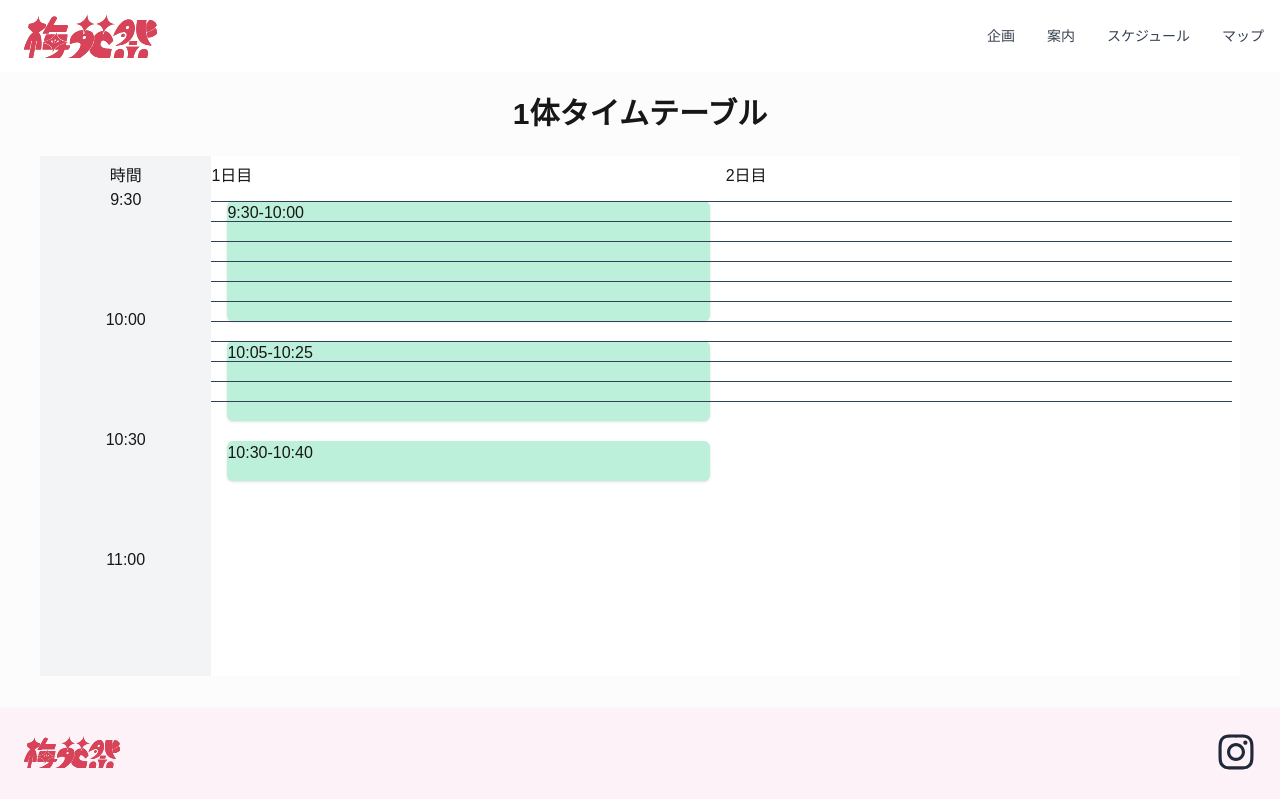
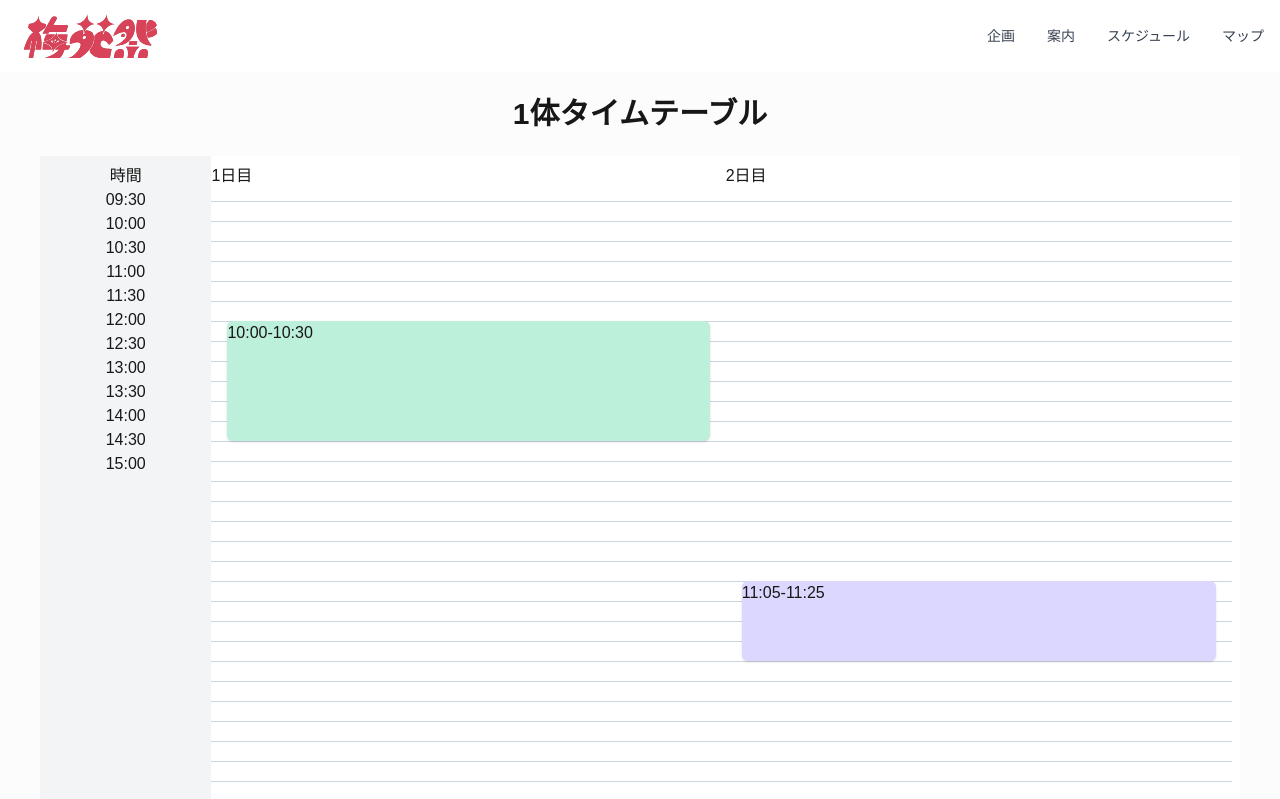
Before and after one commit to baiensai/2026, a Next.js app: page /timetable in a window 1280 px wide. Shown: the top 799 px of the page. Built offline with nearby package versions, Linux system fonts and the light colour scheme.

Commit message:
タイムテーブルの枠をmapで生成するように

```diff
--- a/app/timetable/page.js
+++ b/app/timetable/page.js
@@ -1,7 +1,15 @@
 import { HiExclamation, HiCalendar, HiMap, HiQuestionMarkCircle } from "react-icons/hi"
 import { Accordion, AccordionContent, AccordionPanel, accordionTheme, AccordionTitle, ThemeProvider } from "flowbite-react"
 
+const BASE_HEIGHT = 20 //20px per 5min
+
 function TimeTable() {
+  const times = Array.from({ length: 12 }, (_, i) => {
+    const hour = 9 + Math.floor((i + 1) / 2)
+    const minute = (i + 1) % 2 === 0 ? '00' : '30'
+    return `${hour.toString().padStart(2, '0')}:${minute}`
+  })
+
   return (
     <div>
       <p className="text-3xl font-semibold text-center mt-6">1体タイムテーブル</p>
@@ -12,49 +20,35 @@ function TimeTable() {
         <div className="flex w-full">
           <div className="w-1/7 bg-gray-100 p-2">
             <div className='text-center'>時間</div>
-            <div className="h-[120px] text-center">9:30</div>
-            <div className="h-[120px] text-center">10:00</div>
-            <div className="h-[120px] text-center">10:30</div>
-            <div className="h-[120px] text-center">11:00</div>
+            {times.map((time) => (
+              <div key={time} className={`h-[${6 * BASE_HEIGHT}px] text-center`}>
+                {time}
+              </div>
+            ))}
 
           </div>
 
           <div className="w-3/7 bg-white py-2">
             1日目
             <div className="relative mx-4" style={{ top: '13px' }}>
-              <div className='absolute rounded-md bg-green-200 w-full shadow' style={{ top: '0px', height: '120px' }}>9:30-10:00</div>
-              <div className='absolute rounded-md bg-green-200 w-full shadow' style={{ top: '140px', height: '80px' }}>10:05-10:25</div>
-              <div className='absolute rounded-md bg-green-200 w-full shadow' style={{ top: '240px', height: '40px' }}>10:30-10:40</div>
+              <div className='z-10 absolute rounded-md bg-green-200 w-full shadow' style={{ top: '120px', height: '120px' }}>10:00-10:30</div>
             </div>
             <div className='relative' style={{ top: '13px' }}>
-              <div className='border-t-1 border-slate-700 h-[20px]'></div>
-              <div className='border-t-1 border-slate-700 h-[20px]'></div>
-              <div className='border-t-1 border-slate-700 h-[20px]'></div>
-              <div className='border-t-1 border-slate-700 h-[20px]'></div>
-              <div className='border-t-1 border-slate-700 h-[20px]'></div>
-              <div className='border-t-1 border-slate-700 h-[20px]'></div>
-              <div className='border-t-1 border-slate-700 h-[20px]'></div>
-              <div className='border-t-1 border-slate-700 h-[20px]'></div>
-              <div className='border-t-1 border-slate-700 h-[20px]'></div>
-              <div className='border-t-1 border-slate-700 h-[20px]'></div>
-              <div className='border-t-1 border-slate-700 h-[20px]'></div>
+              {Array.from({ length: 12 * 6 }, (_, i) => {
+                return <div className='border-t-1 border-slate-300 h-[20px]' key={i} />
+              })}
             </div>
           </div>
 
           <div className="w-3/7 bg-white py-2 pr-2">
-          2日目
-          <div className='relative' style={{ top: '13px' }}>
-              <div className='border-t-1 border-slate-700 h-[20px]'></div>
-              <div className='border-t-1 border-slate-700 h-[20px]'></div>
-              <div className='border-t-1 border-slate-700 h-[20px]'></div>
-              <div className='border-t-1 border-slate-700 h-[20px]'></div>
-              <div className='border-t-1 border-slate-700 h-[20px]'></div>
-              <div className='border-t-1 border-slate-700 h-[20px]'></div>
-              <div className='border-t-1 border-slate-700 h-[20px]'></div>
-              <div className='border-t-1 border-slate-700 h-[20px]'></div>
-              <div className='border-t-1 border-slate-700 h-[20px]'></div>
-              <div className='border-t-1 border-slate-700 h-[20px]'></div>
-              <div className='border-t-1 border-slate-700 h-[20px]'></div>
+            2日目
+            <div className="relative mx-4" style={{ top: '13px' }}>
+              <div className='z-10 absolute rounded-md bg-purple-200 w-full shadow' style={{ top: '380px', height: '80px' }}>11:05-11:25</div>
+            </div>
+            <div className='relative' style={{ top: '13px' }}>
+              {Array.from({ length: 12 * 6 }, (_, i) => {
+                return <div className='border-t-1 border-slate-300 h-[20px]' key={i} />
+              })}
             </div>
           </div>
         </div>
```
